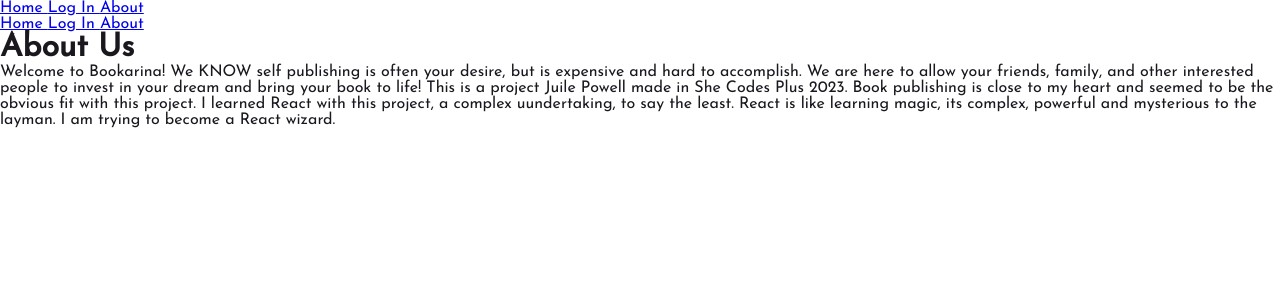
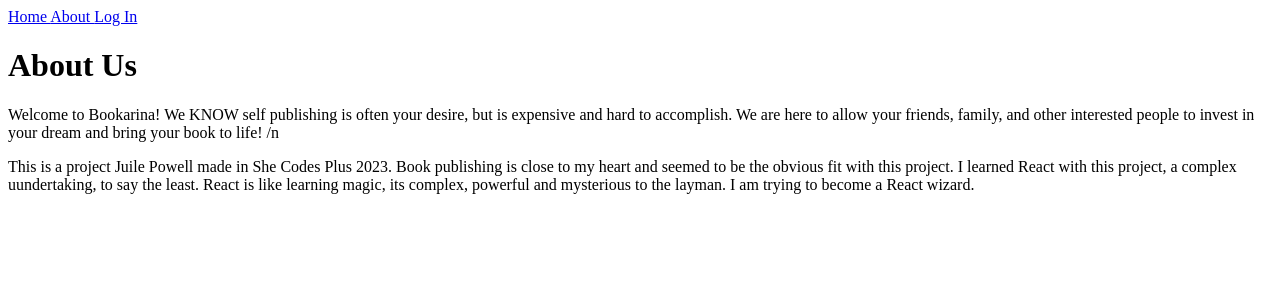
Before and after one commit to thellamiechan/SheCodes_2023-_crowdfunding, a React (Vite) app: page /about in a window 1280 px wide. Shown: the top 300 px of the page. Built offline with nearby package versions, Linux system fonts and the light colour scheme.

Commit message:
troubleshooting aboutpage

```diff
--- a/src/components/NavBar/index.jsx
+++ b/src/components/NavBar/index.jsx
@@ -5,8 +5,8 @@
         <div>
             <div>
                 <Link to='/'>Home </Link>
+                <Link to="/about">About </Link>
                 <Link to="/login">Log In </Link>
-                <Link to="/about">About </Link>
             </div>
         <Outlet />
     </div>
--- a/src/main.jsx
+++ b/src/main.jsx
@@ -4,8 +4,8 @@
 import NavBar from './components/NavBar';
 import  ProjectPage from './pages/ProjectPage';
 import HomePage from './pages/HomePage';
+import AboutPage from './pages/AboutPage';
 import LoginPage from "./pages/LoginPage/index.jsx"
-import AboutPage from './pages/AboutPage';
 
 const router = createBrowserRouter([
   {
@@ -14,8 +14,8 @@
     children: [
       {path: '/', element: <HomePage />},
       {path: '/project/:id', element: <ProjectPage />},
-      { path: "/login", element: <LoginPage /> },
       {path:'/about', element: <AboutPage />},
+      {path: "/login", element: <LoginPage /> },
     ],
   },
 ]);
--- a/src/pages/AboutPage/Aboutpage.css
+++ b/src/pages/AboutPage/Aboutpage.css
@@ -11,57 +11,3 @@
  --raisin-black: #1B171Eff;
  --dutch-white: #F7E9C8ff;
 }
-
-
-/* css reset */
-
-html {
-    box-sizing: border-box;
-    font-size: 16px;
-    font-family: 'Josefin Sans', sans-serif;
-    color: var(--raisin-black);
-    scroll-behavior: smooth;
-}
-*,
-*:before,
-*:after {
-    box-sizing: inherit;
-}
-body,
-h1,
-h2,
-h3,
-h4,
-h5,
-h6,
-p,
-ol,
-ul {
-    margin: 0;
-    padding: 0;
-}
-ol,
-ul {
-    list-style: none;
-}
-img {
-    max-width: 100%;
-    height: auto;
-}
-input,
-button,
-textarea,
-select {
-    font: inherit;
-}
-
-
-/* Global Styles */
-
-label, input, textarea, select {
-	display:block;
-	width: 100%;
-}
-input, textarea, select {
-	padding: 8px
-}
--- a/src/pages/AboutPage/index.jsx
+++ b/src/pages/AboutPage/index.jsx
@@ -1,15 +1,15 @@
 import NavBar from "../../components/NavBar";
-import "./Aboutpage.css";
+// import "./Aboutpage.css";
 
 function AboutPage() {
     return (
     <div>
-      <NavBar />
       <div className="about-content">
         <h1>About Us</h1>
         <p>
-          Welcome to Bookarina! We KNOW self publishing is often your desire, but is expensive and hard to accomplish. We are here to allow your friends, family, and other interested people to invest in your dream and bring your book to life!
-
+          Welcome to Bookarina! We KNOW self publishing is often your desire, but is expensive and hard to accomplish. We are here to allow your friends, family, and other interested people to invest in your dream and bring your book to life! /n
+        </p>
+        <p>
           This is a project Juile Powell made in She Codes Plus 2023. Book publishing is close to my heart and seemed to be the obvious fit with this project. I learned React with this project, a complex uundertaking, to say the least. React is like learning magic, its complex, powerful and mysterious to the layman. I am trying to become a React wizard.
         </p>
       </div>
```
